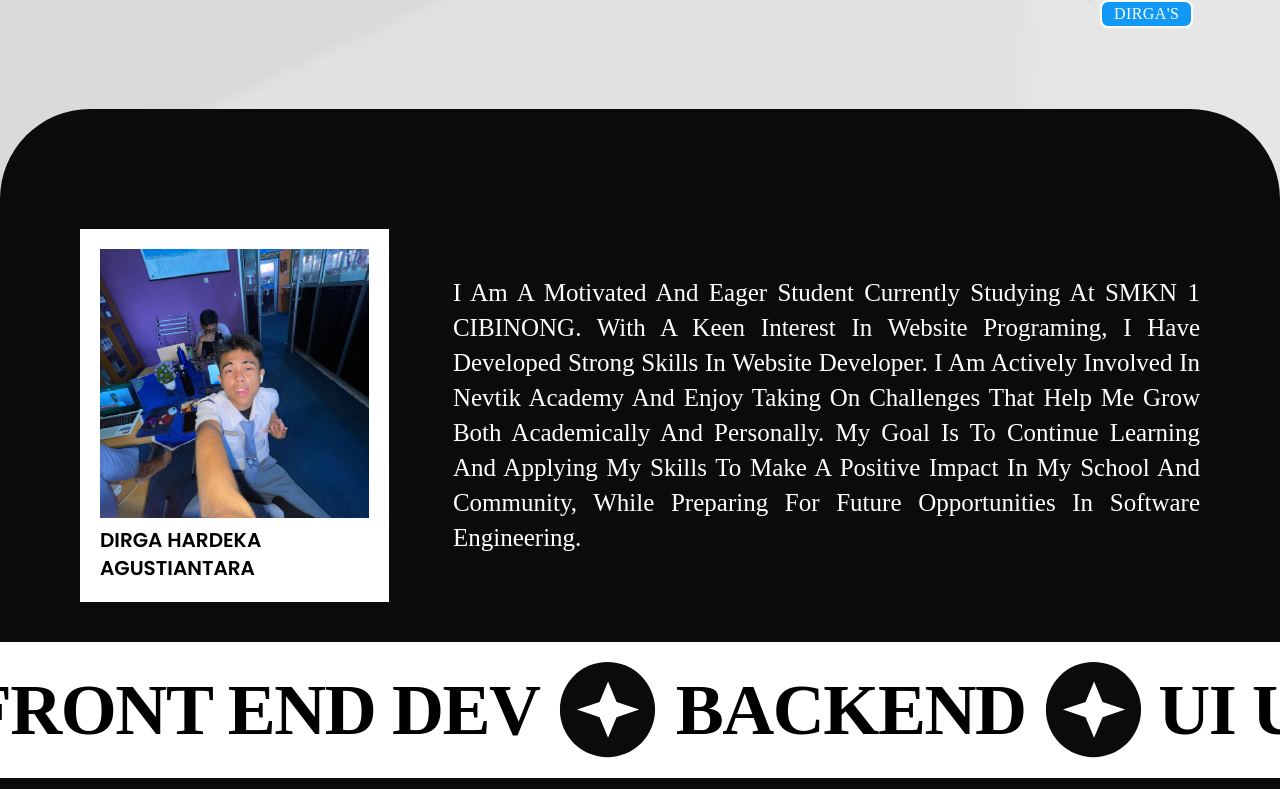
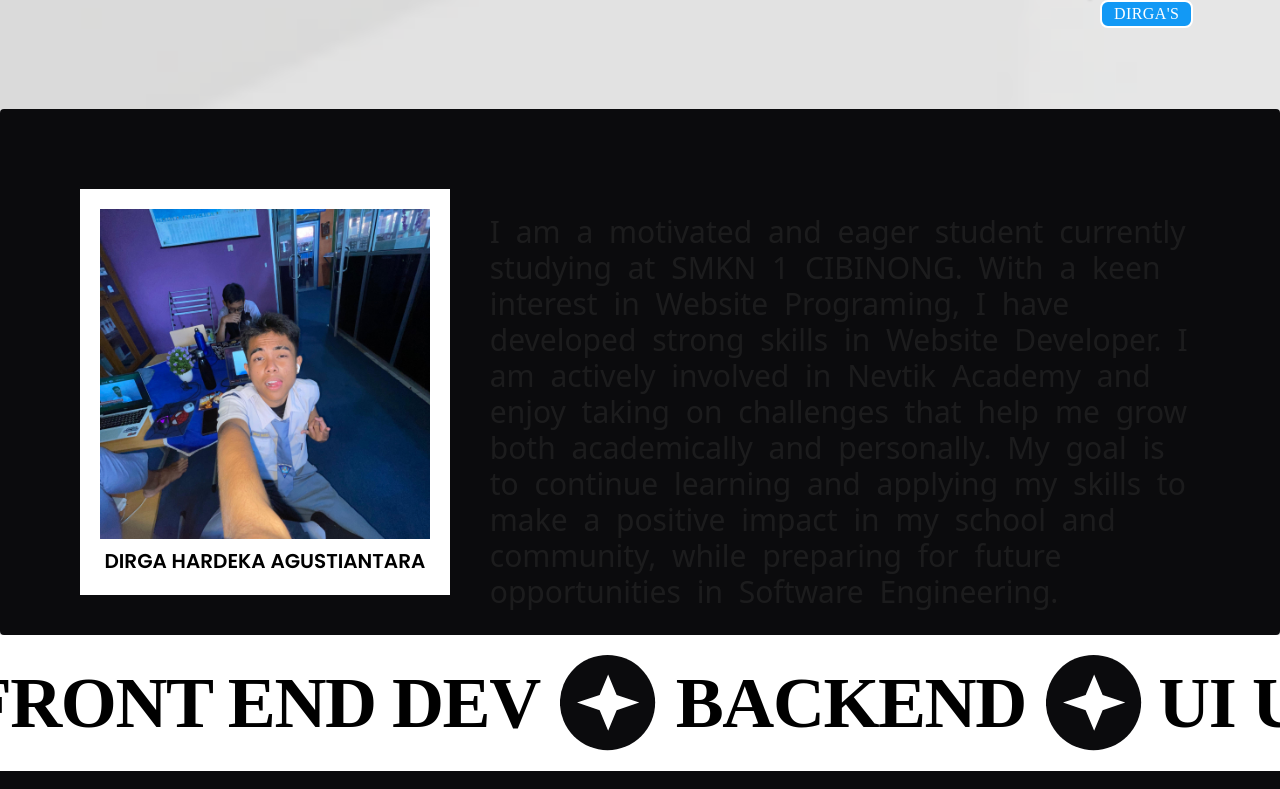
Before and after one commit to SkyzofrnDev/Portofolio-Dirga, a React (Vite) app: page / in a window 1280 px wide. Shown: the part 731-1520 px from the top of the page. Built offline with nearby package versions, Linux system fonts and the light colour scheme; a web font is replaced by a local one.

Commit message:
Enhance About component with GSAP animations for text reveal on scroll; update layout and styling for improved responsiveness and visual appeal.

```diff
--- a/src/layout/About/About.jsx
+++ b/src/layout/About/About.jsx
@@ -1,25 +1,70 @@
-import React from "react";
+import React, { useEffect, useRef } from "react";
+import gsap from "gsap";
+import ScrollTrigger from "gsap/ScrollTrigger";
 import "./Style.css";
+
+gsap.registerPlugin(ScrollTrigger);
+
 const About = () => {
+  const wordRefs = useRef([]);
+  const containerRef = useRef(null);
+
+  const content = `I am a motivated and eager student currently studying at SMKN 1 CIBINONG. With a keen interest in Website Programing, I have developed strong skills in Website Developer. I am actively involved in Nevtik Academy and enjoy taking on challenges that help me grow both academically and personally. My goal is to continue learning and applying my skills to make a positive impact in my school and community, while preparing for future opportunities in Software Engineering.`;
+
+  useEffect(() => {
+    gsap.fromTo(
+      wordRefs.current,
+      { color: "#2e2e2e", opacity: 0.5, y: 20 },
+      {
+        color: "#ffffff",
+        opacity: 1,
+        y: 0,
+        duration: 0.3,
+        stagger: 0.03,
+        scrollTrigger: {
+          trigger: containerRef.current,
+          start: "top 60%",
+          end: "top 10%",
+          scrub: true,
+        },
+      }
+    );
+
+    return () => {
+      ScrollTrigger.getAll().forEach((t) => t.kill());
+    };
+  }, []);
+
   return (
     <div className="overflow-x-hidden justify-center mt-10">
-      <div className="ronded bg-[#0b0b0d] text-white px-20 p-10">
-        <div className="flex gap-16 items-center mt-20">
-          <div className="bg-white p-5 w-fit h-fit">
-            <img src="/Profile/Profile2.jpg" className="w-[900px] aspect-square object-cover" alt="" />
-            <p className="text-black font-semibold poppins uppercase text-xl mt-2">
+      <div className="rounded bg-[#0b0b0d] text-white px-6 md:px-10 lg:px-20 py-10">
+        <div className="flex flex-col lg:flex-row w-full gap-10 items-center lg:items-center mt-10 items justify-center">
+          {/* Foto */}
+          <div className="bg-white p-5 w-full sm:w-3/4 md:w-2/3 lg:w-1/2">
+            <img
+              src="/Profile/Profile2.jpg"
+              className="w-full object-cover aspect-square"
+              alt="Profile"
+            />
+            <p className="text-black font-semibold poppins uppercase text-center text-lg md:text-xl mt-2">
               Dirga Hardeka Agustiantara
             </p>
           </div>
-          <p className="Desc">
-            I am a motivated and eager student currently studying at SMKN 1
-            CIBINONG. With a keen interest in Website Programing, I have
-            developed strong skills in Website Developer. I am actively involved in Nevtik
-            Academy and enjoy taking on challenges that help me grow both
-            academically and personally. My goal is to continue learning and
-            applying my skills to make a positive impact in my school and
-            community, while preparing for future opportunities in Software
-            Engineering.
+
+          {/* Text */}
+          <p
+            ref={containerRef}
+            className="w-full text-xl sm:text-2xl md:text-3xl leading-relaxed flex flex-wrap gap-x-2"
+          >
+            {content.split(" ").map((word, i) => (
+              <span
+                key={i}
+                ref={(el) => (wordRefs.current[i] = el)}
+                style={{ display: "inline-block", whiteSpace: "pre" }}
+              >
+                {word + " "}
+              </span>
+            ))}
           </p>
         </div>
       </div>
--- a/src/layout/About/Style.css
+++ b/src/layout/About/Style.css
@@ -12,3 +12,8 @@
   line-height: 35px;
   text-transform: capitalize;
 }
+
+/* Optional: Tambahkan jika ingin span lebih halus saat animasi */
+p span {
+  transition: color 0.3s ease;
+}
```
